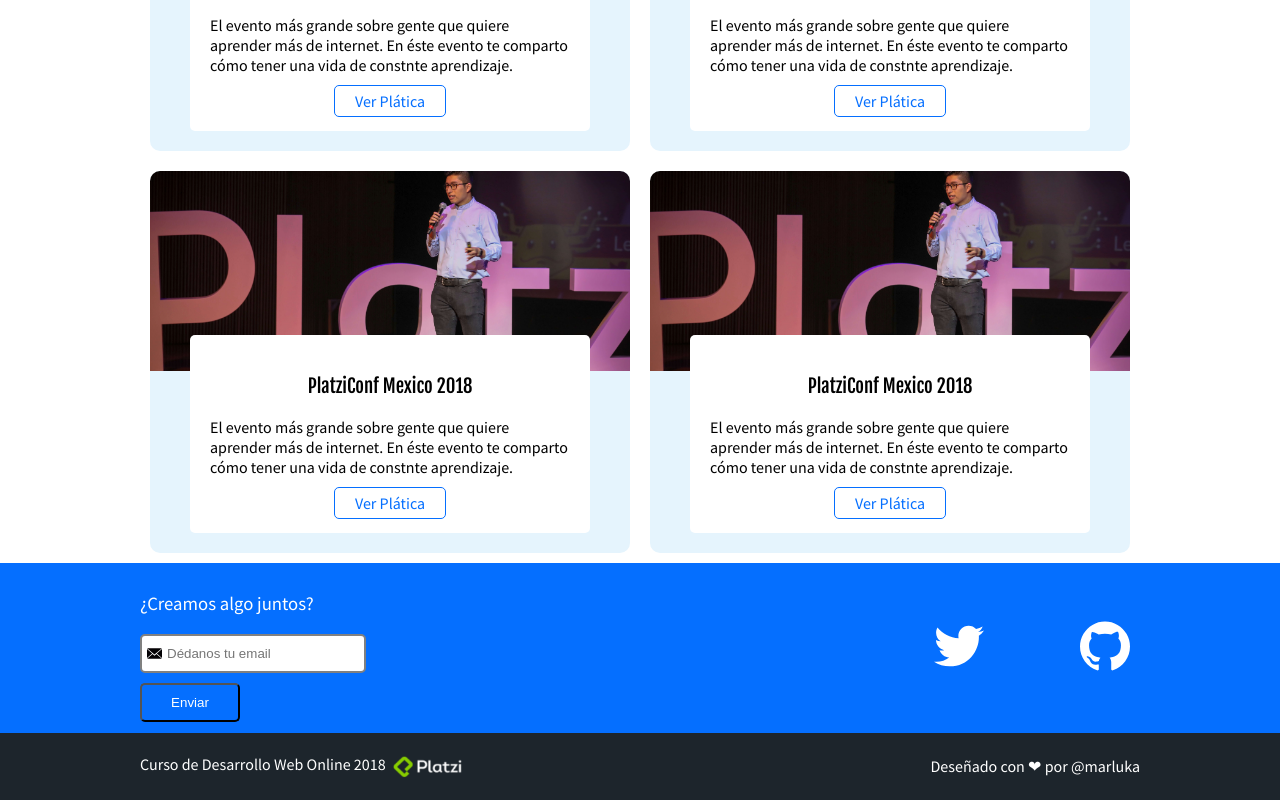
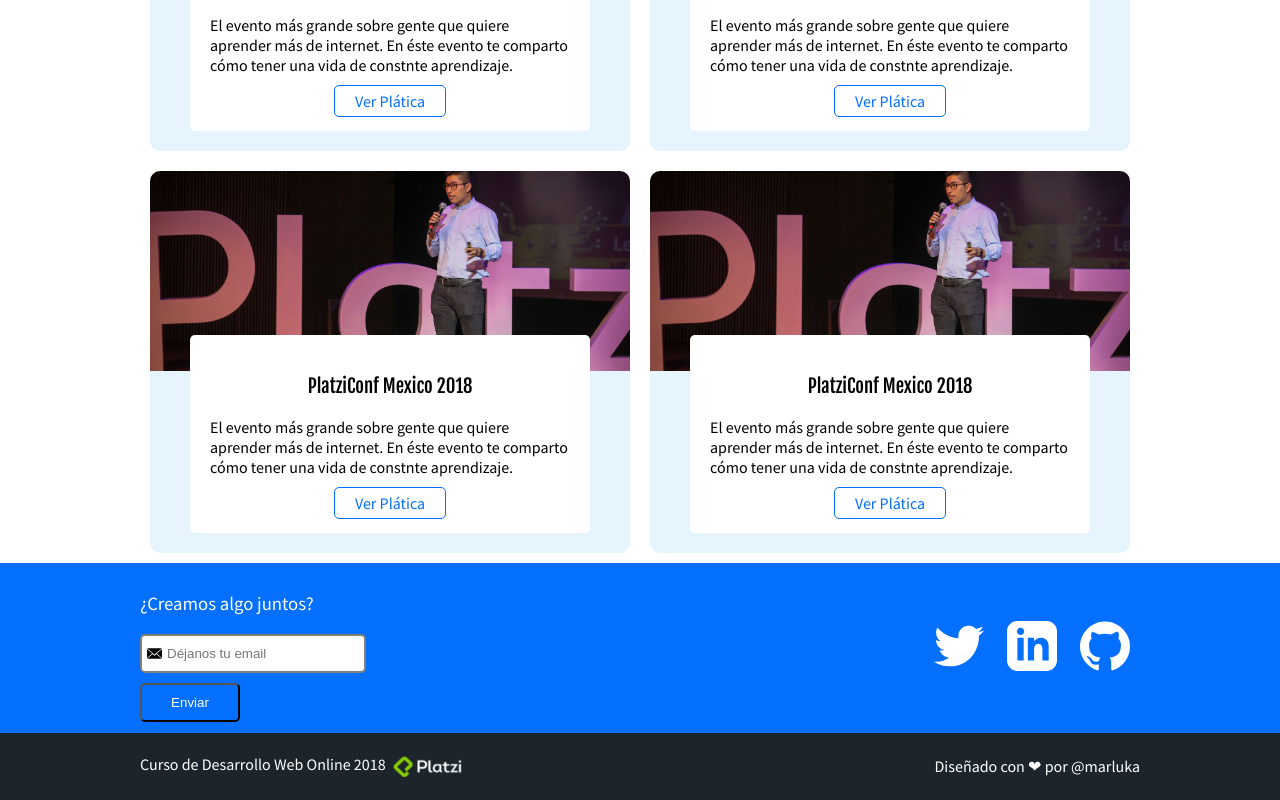
Before and after one commit to marluka/Desarrollo-Web, a plain HTML site: page index.html in a window 1280 px wide. Shown: the part 1726-2526 px from the top of the page. Drawn offline with Linux system fonts and the light colour scheme; files whose address does not match are found by name.

Commit message:
Añadido logo de linkedin y corregida ortografía del footer

```diff
--- a/index.html
+++ b/index.html
@@ -220,7 +220,7 @@
       <div class="container">
         <form class="form-email" action="/suscripcion/">
           <h3>¿Creamos algo juntos?</h3>
-          <input type="text" placeholder="Dédanos tu email" id="email" />
+          <input type="text" placeholder="Déjanos tu email" id="email" />
           <button>Enviar</button>
         </form>
         <div class="social">
@@ -250,7 +250,7 @@
         </div>
         <div>
           <p>
-            Deseñado con ❤ por
+            Diseñado con ❤ por
             <a href="https://twitter.com/marluka2">@marluka</a>
           </p>
         </div>
```
Also changed, not shown: images/linkedin.svg (added).
